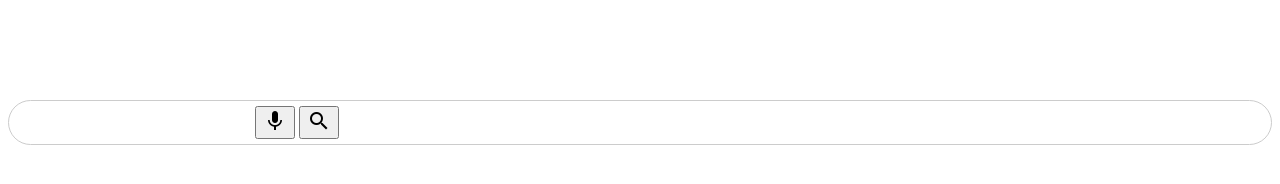
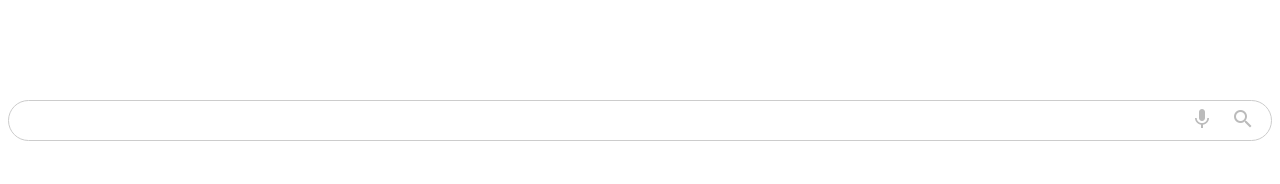
Before and after one commit to AaronMedinaH/Frontend_Practices, a plain HTML site: page practica3/index.html in a window 1280 px wide. Drawn offline with Linux system fonts and the light colour scheme.

Commit message:
update 6

```diff
--- a/practica3/estilos.css
+++ b/practica3/estilos.css
@@ -1,3 +1,7 @@
+body{
+  font-family:sans-serif;
+
+}
 .search_bar {
   border: solid 1px #ccc;
   border-radius: 30px;
@@ -16,6 +20,20 @@
   outline: none;
   pad: 10px;
   font-size: 18px;
+  flex: auto;
+}
 
-
+.search_bar .actions{
+  display: flex;
+  gap: 5px;
 }
+.search_bar .actions button{
+  border: none;
+  outline: none;
+  background: none;
+  cursor: pointer;
+  color: #bbb;
+}
+.search_bar .actions button:hover{
+  color: rgb(0, 81, 255);
+}
--- a/practica3/index.html
+++ b/practica3/index.html
@@ -1,5 +1,5 @@
 <!DOCTYPE html>
-<html lang="en">
+<html lang="esp">
 
 <head>
     <meta charset="UTF-8">
```
Also changed, not shown: practica4/estilos.css (added), practica4/index.html (added).
